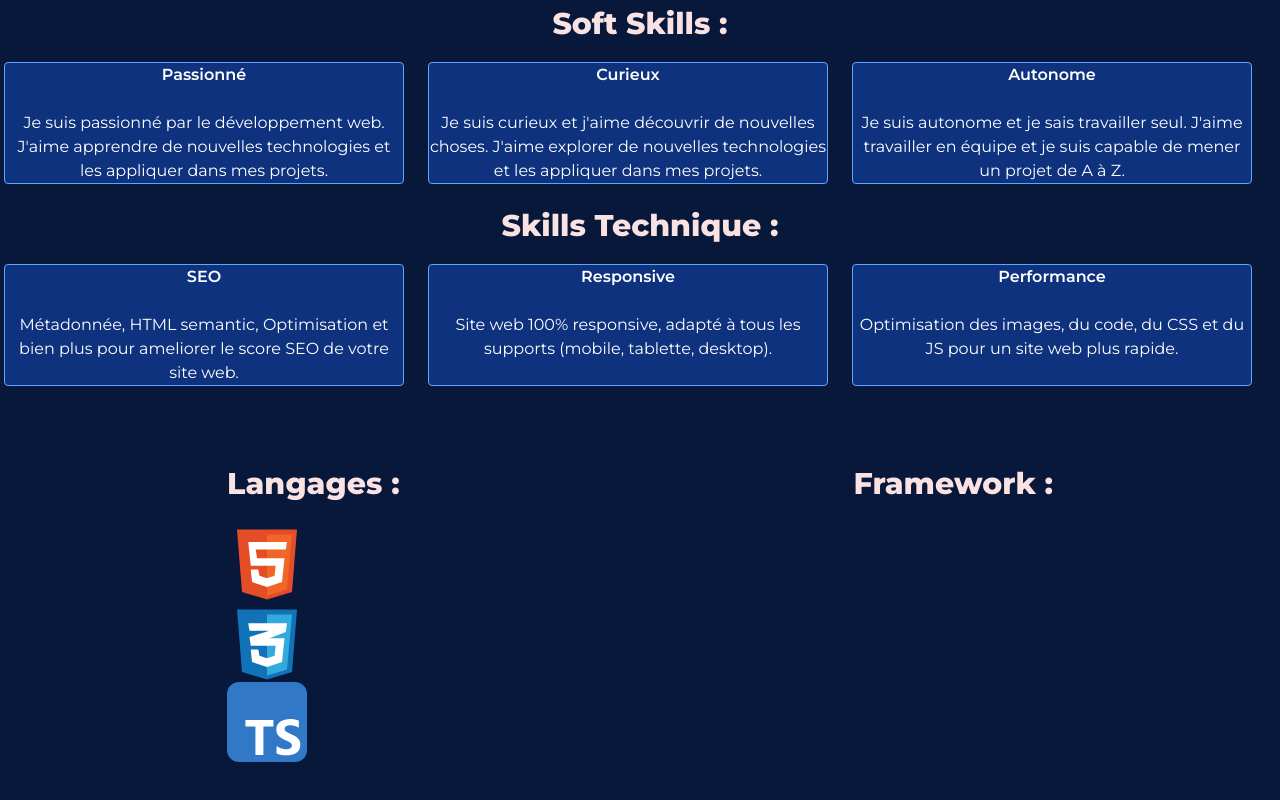
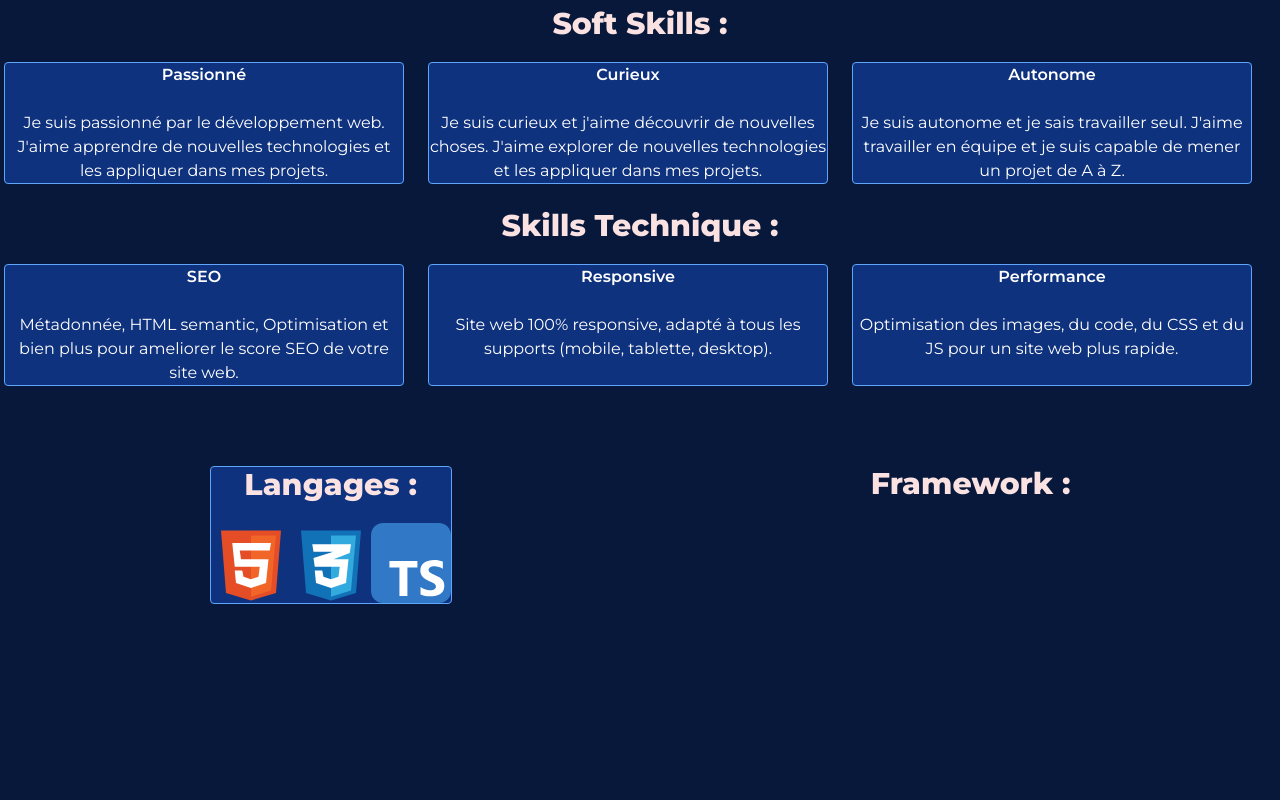
Before and after one commit to RayanEreteo/portfolio, a Next.js app: page / in a window 1280 px wide. Shown: the part 994-1794 px from the top of the page. Built offline with nearby package versions, Linux system fonts and the light colour scheme.

Commit message:
Update Whyme component to enhance layout with a background and border for languages section

```diff
--- a/components/section/Whyme.tsx
+++ b/components/section/Whyme.tsx
@@ -23,11 +23,13 @@ function Whyme() {
                 </div>
             </div>
             <div id="languages-framework" className="flex flex-row justify-around mt-[5rem]">
-                <div className="languages">
-                    <h1 className="text-center text-3xl font-extrabold mb-5">Langages :</h1>
-                    <Image src="/langframesvg/html5.svg" alt="html5" width={LANGUAGE_SVG_SIZE} height={LANGUAGE_SVG_SIZE} />
-                    <Image src="/langframesvg/css3.svg" alt="css3" width={LANGUAGE_SVG_SIZE} height={LANGUAGE_SVG_SIZE} />
-                    <Image src="/langframesvg/typescript.svg" alt="typescript" width={LANGUAGE_SVG_SIZE} height={LANGUAGE_SVG_SIZE} />
+                <div className="languages bg-[#0f327e] rounded border border-blue-400">
+                    <h1 className="text-center text-3xl font-extrabold mb-5 ">Langages :</h1>
+                    <div className="svg-container flex flex-row">
+                        <Image src="/langframesvg/html5.svg" alt="html5" width={LANGUAGE_SVG_SIZE} height={LANGUAGE_SVG_SIZE} />
+                        <Image src="/langframesvg/css3.svg" alt="css3" width={LANGUAGE_SVG_SIZE} height={LANGUAGE_SVG_SIZE} />
+                        <Image src="/langframesvg/typescript.svg" alt="typescript" width={LANGUAGE_SVG_SIZE} height={LANGUAGE_SVG_SIZE} />
+                    </div>
                 </div>
                 <div className="framework">
                     <h1 className="text-center text-3xl font-extrabold mb-5">Framework :</h1>
```
